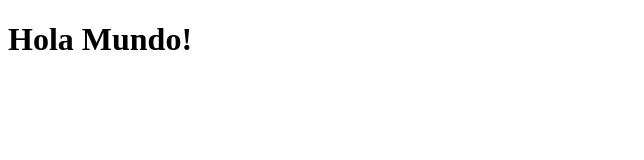
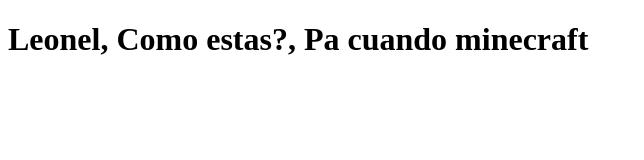
Before and after one commit to DraculaSlayer/DraculaSlayer.github.io, a plain HTML site: page index.html in a window 1280 px wide. Shown: the whole page, without its empty margins (0-644 px from the left). Drawn offline with Linux system fonts and the light colour scheme.

Commit message:
Add files via upload

```diff
--- a/index.html
+++ b/index.html
@@ -1,10 +1,10 @@
 <!DOCTYPE html>
 <html>
 <head>
-	<title>Prueba</title>
+	<title>Leonel</title>
 </head>
 <body>
-	<h1>Hola Mundo!</h1>
+	<h1>Leonel, Como estas?, Pa cuando minecraft</h1>
 
 </body>
 </html>
```
